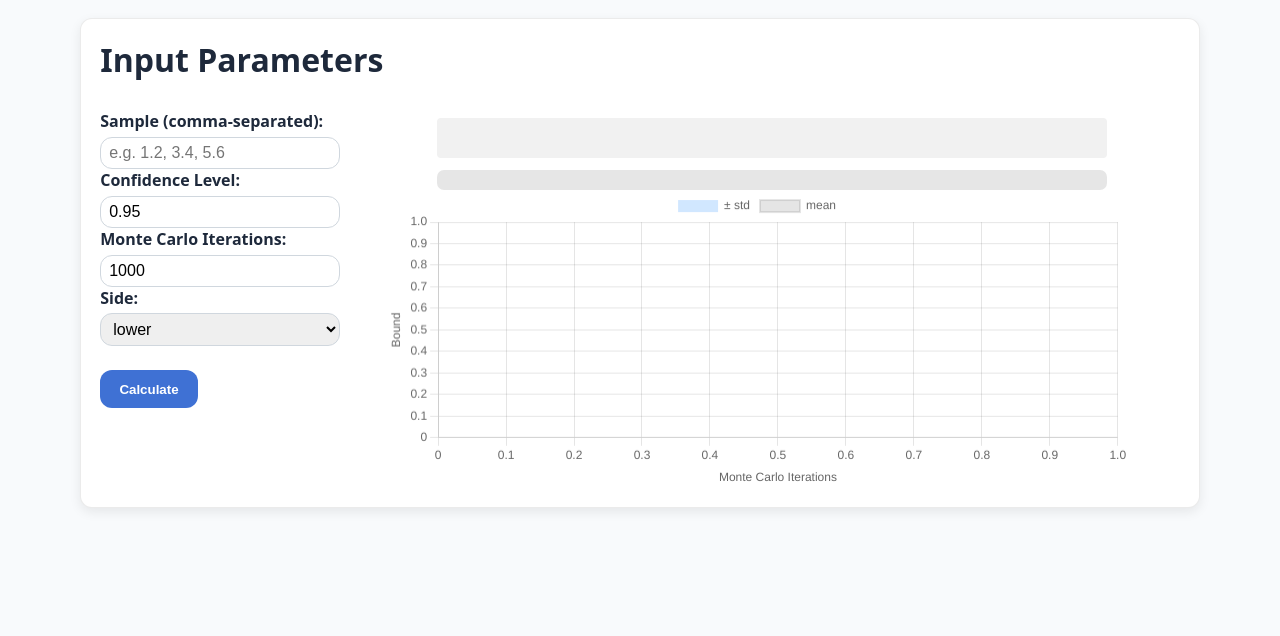
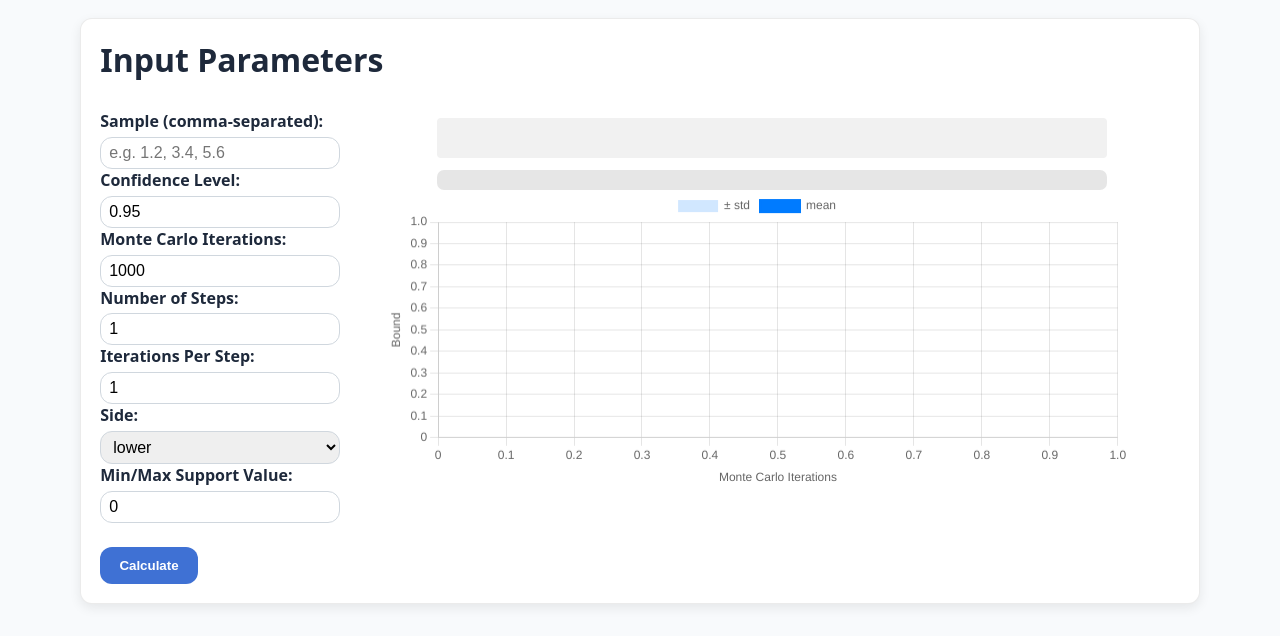
Before and after one commit to aarunachalam1/Undergraduate-Research-Web-Tool, a Flask app: page /boundswithsample in a window 1280 px wide. Shown: the part 164-800 px from the top of the page. Run offline with Flask 3, Linux system fonts and the light colour scheme; some libraries are stand-ins or nearby versions.

Commit message:
added field options

```diff
--- a/app.py
+++ b/app.py
@@ -20,10 +20,12 @@ def boundswithsample():
     return render_template(
         "boundswithsample.html",
         result=None,
-        css_file="boundswithsample.css",
         sample_val="",
         confidence_val=0.95,
         iterations_val=1000,
+        steps_val=1,
+        iterations_per_step_val=1,
+        min_max_val=0,
         side_val="lower"
     )
 
@@ -45,21 +47,28 @@ def boundswithsample_stream():
         sample_val = request.args.get("sample", "")
         confidence_val = float(request.args.get("confidence", "0.95"))
         iterations_val = int(request.args.get("iterations", "1000"))
+        steps_val = int(request.args.get("steps", "1"))
+        iterations_per_step_val = int(request.args.get("iterations_per_step", "1"))
+        min_max_val = float(request.args.get("min_max", "0"))
+
         side_val = request.args.get("side", "lower").strip().lower()
-        if side_val not in {"lower", "upper"}:
+        if side_val not in ["lower", "upper"]:
             side_val = "lower"
 
         sample = [float(x) for x in sample_val.split(",") if x.strip() != ""]
         if len(sample) == 0:
             raise ValueError("Sample is empty.")
         if any((x < 0) for x in sample):
-            raise ValueError("Sample values must be in [0, 1].")
+            raise ValueError("Sample values must be in [0, inf].")
 
-        alpha = 1.0 - confidence_val
         max_B = max(10, iterations_val)
-        # 10 points from 10 to iterations (clamp if iterations < 10)
-        start_B = 10 if iterations_val >= 10 else iterations_val
-        Bs = np.unique([int(b) for b in np.linspace(start_B, max_B, num=20)])
+
+        start_B = 10 if steps_val >= 1 else iterations_val
+        if steps_val == 1:
+            Bs = [iterations_val]
+        else:
+            Bs = np.unique([int(b) for b in np.linspace(start_B, max_B, num=steps_val)])
+
     except Exception as e:
         msg = str(e)  # capture before defining the generator
 
@@ -69,6 +78,7 @@ def boundswithsample_stream():
 
         return Response(stream_with_context(err_stream()),
                         mimetype="text/event-stream")
+
     @stream_with_context
     def generate():
         # notify client we are starting
@@ -76,9 +86,8 @@ def boundswithsample_stream():
 
         for idx, B in enumerate(Bs, start=1):
             cur_vals = []
-            for _ in range(20):
-                # call your function
-                bound = gaffke_CI(sample, alpha=alpha, B=int(B), side=side_val, bounds=(0, 1))
+            for _ in range(iterations_per_step_val):
+                bound = gaffke_CI(sample, conf=confidence_val, B=int(B), side=side_val, extrema=min_max_val)
                 cur_vals.append(float(bound))
 
             mean_val = float(np.mean(cur_vals))
--- a/templates/boundswithsample.html
+++ b/templates/boundswithsample.html
@@ -112,7 +112,6 @@
                                 placeholder="e.g. 1.2, 3.4, 5.6" required>
                         </div>
 
-
                         <div class="form-row">
                             <label for="confidence">Confidence Level:</label>
                             <input type="number" step="0.001" min="0.01" max="0.999" name="confidence" id="confidence"
@@ -125,6 +124,19 @@
                                 value="{{ iterations_val }}">
                         </div>
 
+                        <div class="form-row">
+                            <label for="steps">Number of Steps:
+                            </label>
+                            <input type="number" step="1" min="1" name="steps" id="steps"
+                                value="{{ steps_val }}">
+                        </div>
+
+                        <div class="form-row">
+                            <label for="iterations_per_step">Iterations Per Step:
+                            </label>
+                            <input type="number" step="1" min="1" name="iterations_per_step" id="iterations_per_step"
+                                value="{{ iterations_per_step_val }}">
+                        </div>
 
                         <div class="form-row">
                             <label for="side">Side:</label>
@@ -134,6 +146,12 @@
                                 <option value="upper" {{ 'selected' if side_val=='upper' else '' }}>upper
                                 </option>
                             </select>
+                        </div>
+
+                        <div class="form-row">
+                            <label for="min_max">Min/Max Support Value:</label>
+                            <input type="number" step="1" min="0" name="min_max" id="min_max"
+                                value="{{ min_max_val }}">
                         </div>
 
                         <button type="submit" class="primary-btn" id="run-btn">Calculate</button>
@@ -222,6 +240,8 @@
                     tension: 0.2,
                     pointRadius: 2,
                     borderWidth: 2,
+                    borderColor: "#007bff",
+                    backgroundColor: "#007bff",
                     parsing: { xAxisKey: "x", yAxisKey: "y" },
                     spanGaps: true
                 }
@@ -277,8 +297,11 @@
             const confidence = document.getElementById("confidence").value.trim();
             const iterations = document.getElementById("iterations").value.trim();
             const side = document.getElementById("side").value;
+            const steps = document.getElementById("steps").value.trim();
+            const iterations_per_step = document.getElementById("iterations_per_step").value.trim();
+            const min_max = document.getElementById("min_max").value.trim();
 
-            const qs = new URLSearchParams({ sample, confidence, iterations, side });
+            const qs = new URLSearchParams({ sample, confidence, iterations, side, steps, iterations_per_step, min_max });
             const url = `/boundswithsample/stream?${qs.toString()}`;
 
             es = new EventSource(url);
```
Also changed, not shown: gaffke.py (+28 -29 lines).
